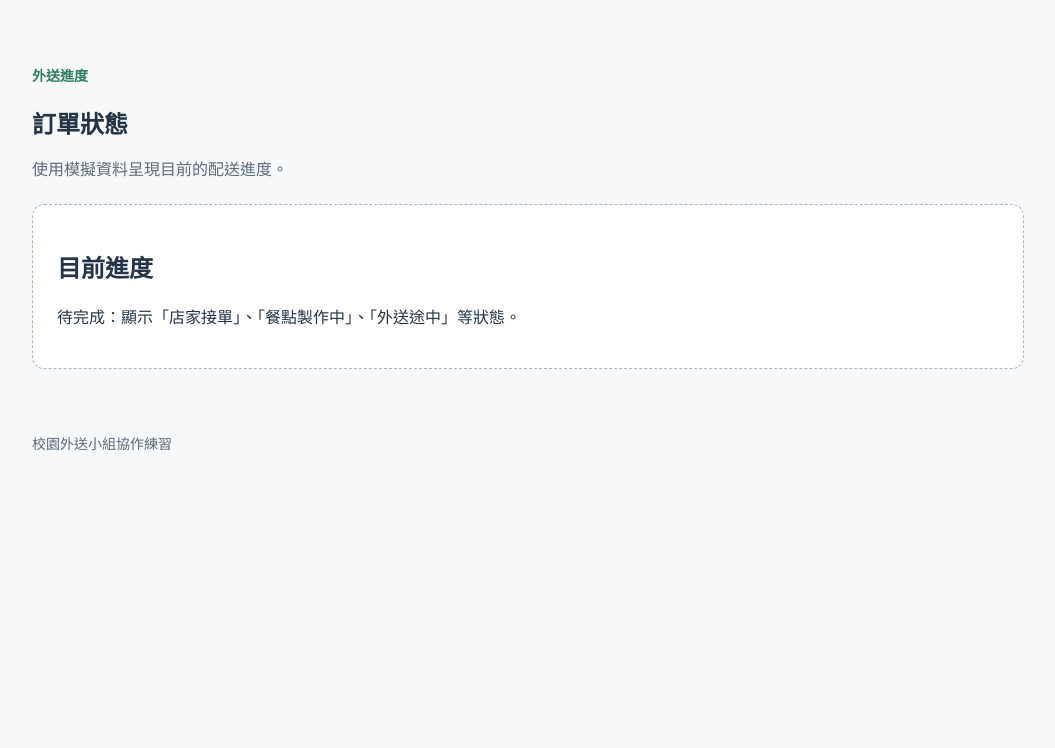
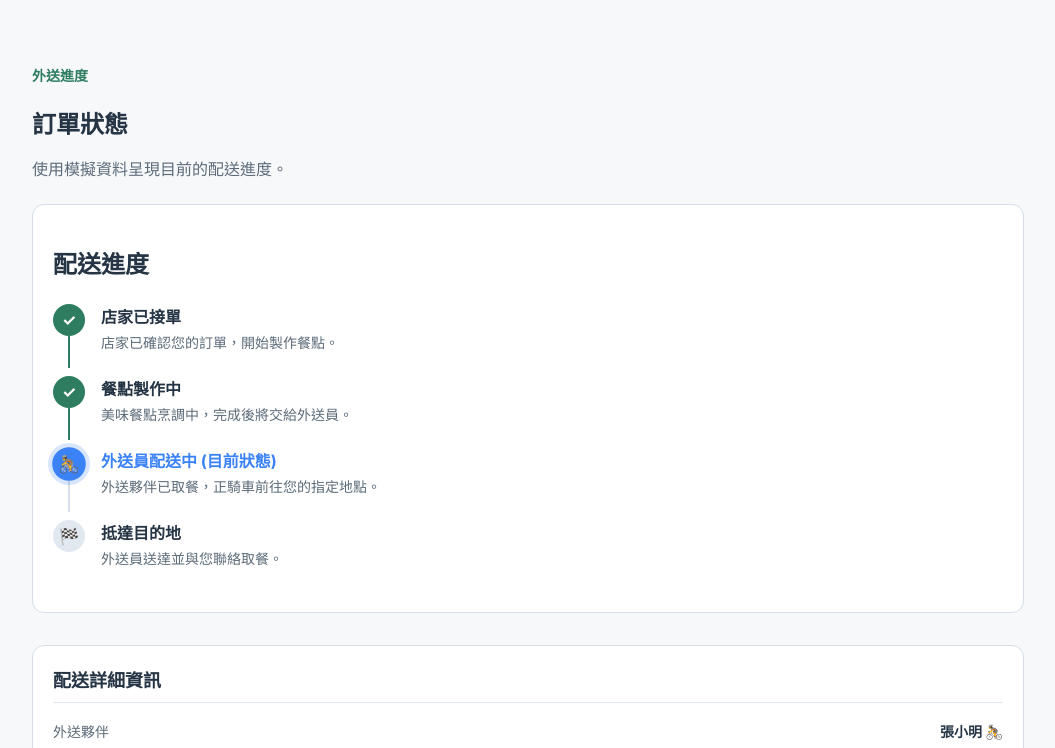
Before and after one commit to dddwater/delivery-demo-starter, a plain HTML site: page pages/order-status.html in a window 1280 px wide. Shown: the part 49-797 px from the top of the page, without its empty margins (112-1167 px from the left). Drawn offline with Linux system fonts and the light colour scheme.

Commit message:
Implement order status progress steps and delivery details

```diff
--- a/pages/order-status.html
+++ b/pages/order-status.html
@@ -5,6 +5,104 @@
     <meta name="viewport" content="width=device-width, initial-scale=1.0" />
     <title>校園外送｜訂單狀態</title>
     <link rel="stylesheet" href="../css/base.css" />
+    <style>
+      .steps-container {
+        display: flex;
+        flex-direction: column;
+        gap: 24px;
+        margin: 24px 0;
+      }
+      .step {
+        display: flex;
+        gap: 16px;
+        align-items: flex-start;
+        position: relative;
+      }
+      .step:not(:last-child)::after {
+        content: '';
+        position: absolute;
+        left: 15px;
+        top: 32px;
+        bottom: -16px;
+        width: 2px;
+        background: #d7dee8;
+      }
+      .step.completed:not(:last-child)::after {
+        background: #2e7d61;
+      }
+      .step-icon {
+        width: 32px;
+        height: 32px;
+        border-radius: 50%;
+        background: #e2e8f0;
+        display: flex;
+        align-items: center;
+        justify-content: center;
+        font-weight: bold;
+        z-index: 1;
+        flex-shrink: 0;
+      }
+      .step.completed .step-icon {
+        background: #2e7d61;
+        color: #fff;
+      }
+      .step.active .step-icon {
+        background: #3b82f6;
+        color: #fff;
+        box-shadow: 0 0 0 4px rgba(59, 130, 246, 0.2);
+        animation: pulse 2s infinite;
+      }
+      @keyframes pulse {
+        0% { transform: scale(1); }
+        50% { transform: scale(1.05); }
+        100% { transform: scale(1); }
+      }
+      .step-content {
+        display: flex;
+        flex-direction: column;
+      }
+      .step-title {
+        font-size: 16px;
+        font-weight: bold;
+        margin: 0;
+        color: #263545;
+      }
+      .step.active .step-title {
+        color: #3b82f6;
+      }
+      .step-desc {
+        font-size: 14px;
+        color: #5d6b79;
+        margin: 4px 0 0 0;
+      }
+      .order-info-card {
+        background: #ffffff;
+        border: 1px solid #d7dee8;
+        border-radius: 12px;
+        padding: 20px;
+        margin-top: 32px;
+      }
+      .order-info-title {
+        margin-top: 0;
+        font-size: 18px;
+        color: #263545;
+        border-bottom: 1px solid #e2e8f0;
+        padding-bottom: 10px;
+      }
+      .info-row {
+        display: flex;
+        justify-content: space-between;
+        margin: 10px 0;
+        font-size: 14px;
+      }
+      .info-label {
+        color: #5d6b79;
+      }
+      .info-value {
+        font-weight: 600;
+        color: #263545;
+      }
+    </style>
   </head>
   <body>
     <header class="site-header">
@@ -12,10 +110,74 @@
       <nav aria-label="主要導覽"><a href="cart.html">購物車</a><a href="profile.html">會員中心</a><a href="../index.html">首頁</a></nav>
     </header>
     <main class="container">
-      <section class="page-heading"><p class="eyebrow">外送進度</p><h1>訂單狀態</h1><p class="muted">使用模擬資料呈現目前的配送進度。</p></section>
-      <!-- 成員 5：將此區塊改為至少三個訂單進度步驟。 -->
-      <section class="placeholder"><h2>目前進度</h2><p>待完成：顯示「店家接單」、「餐點製作中」、「外送途中」等狀態。</p></section>
+      <section class="page-heading">
+        <p class="eyebrow">外送進度</p>
+        <h1>訂單狀態</h1>
+        <p class="muted">使用模擬資料呈現目前的配送進度。</p>
+      </section>
+
+      <section class="card">
+        <h2>配送進度</h2>
+        <div class="steps-container">
+          <!-- Step 1: 店家接單 -->
+          <div class="step completed">
+            <div class="step-icon">✓</div>
+            <div class="step-content">
+              <p class="step-title">店家已接單</p>
+              <p class="step-desc">店家已確認您的訂單，開始製作餐點。</p>
+            </div>
+          </div>
+
+          <!-- Step 2: 餐點製作中 -->
+          <div class="step completed">
+            <div class="step-icon">✓</div>
+            <div class="step-content">
+              <p class="step-title">餐點製作中</p>
+              <p class="step-desc">美味餐點烹調中，完成後將交給外送員。</p>
+            </div>
+          </div>
+
+          <!-- Step 3: 外送途中 -->
+          <div class="step active">
+            <div class="step-icon">🚴</div>
+            <div class="step-content">
+              <p class="step-title">外送員配送中 (目前狀態)</p>
+              <p class="step-desc">外送夥伴已取餐，正騎車前往您的指定地點。</p>
+            </div>
+          </div>
+
+          <!-- Step 4: 送達目的地 -->
+          <div class="step">
+            <div class="step-icon">🏁</div>
+            <div class="step-content">
+              <p class="step-title">抵達目的地</p>
+              <p class="step-desc">外送員送達並與您聯絡取餐。</p>
+            </div>
+          </div>
+        </div>
+      </section>
+
+      <section class="order-info-card">
+        <h3 class="order-info-title">配送詳細資訊</h3>
+        <div class="info-row">
+          <span class="info-label">外送夥伴</span>
+          <span class="info-value">張小明 🚴</span>
+        </div>
+        <div class="info-row">
+          <span class="info-label">聯絡電話</span>
+          <span class="info-value">0912-345-678</span>
+        </div>
+        <div class="info-row">
+          <span class="info-label">預估抵達時間</span>
+          <span class="info-value" style="color: #3b82f6;">12:35 (約 10 分鐘後)</span>
+        </div>
+        <div class="info-row">
+          <span class="info-label">外送地址</span>
+          <span class="info-value">校園綜合教學大樓 3 樓 A302 研討室</span>
+        </div>
+      </section>
     </main>
-    <footer>校園外送小組協作練習</footer><script src="../js/app.js"></script>
+    <footer>校園外送小組協作練習</footer>
+    <script src="../js/app.js"></script>
   </body>
 </html>
```
